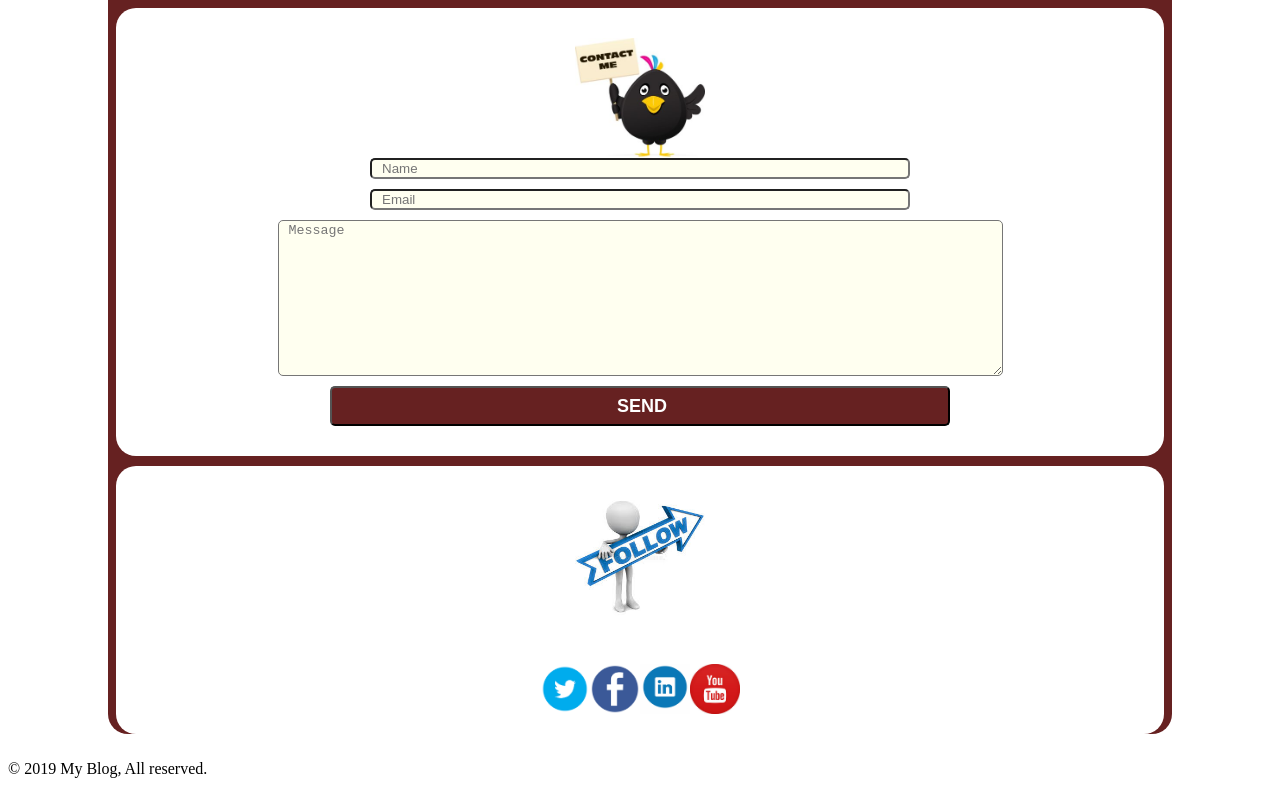
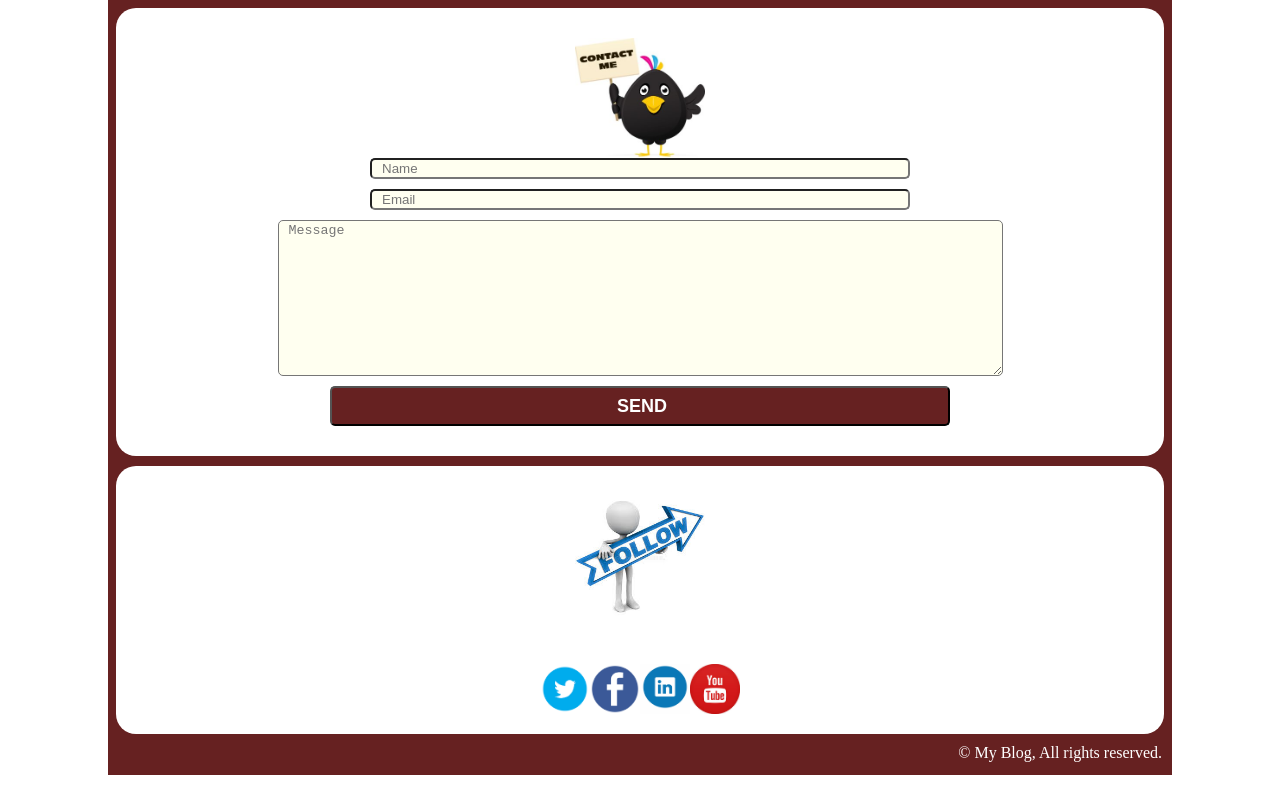
Before and after one commit to Milikrili/Domaci, a plain HTML site: page index.html in a window 1280 px wide. Shown: the part 1970-2764 px from the top of the page. Drawn offline with Linux system fonts and the light colour scheme.

Commit message:
Add files via upload

```diff
--- a/index.html
+++ b/index.html
@@ -144,18 +144,19 @@
 
 
 <div class="inline">
-    <a href="https://twitter.com/" target="blank"><img  src="download.png" alt="twitter"></a>
-    <a href="https://www.facebook.com/" target="blank"><img  src="face.png" alt="facebook"></a>
-   <a href="https://rs.linkedin.com/" target="blank"> <img  src="linked.jpg" alt="ln"></a>
+    <a class="margina" href="https://twitter.com/" target="blank"><img src="download.png" alt="twitter"></a>
+    <a  class="margina" href="https://www.facebook.com/" target="blank"><img  src="face.png" alt="facebook"></a>
+   <a  class="margina" href="https://rs.linkedin.com/" target="blank"> <img  src="linked.jpg" alt="ln"></a>
    <a href="https://www.youtube.com/" target="blank"> <img  src="tube.jpg" alt="youtube"></a>
 </div>
 </div>
-    </div>
 
-        <footer class="footer">
-            <p>© 2019 My Blog, All reserved.</p>
+<footer class="p">
+    <p>© My Blog, All rights reserved.</p>
+</footer>
+</div>
 
-    </footer>
+
 </body>
 
 </html>
--- a/style.css
+++ b/style.css
@@ -2,7 +2,7 @@
     background: rgb(102, 33, 33);
     margin-left: 100px;
     margin-right: 100px;
-    border-radius: 20px;
+    padding-bottom: 1px;
 }
 
 
@@ -226,6 +226,8 @@ progress[value] {
       justify-content: center;
 
 
+
+
    }
       .inline img{
 
@@ -233,8 +235,27 @@ progress[value] {
        height: 50px;
 
 
-}
-.footer p{
-float:left;
-padding-right: 8px;
-}
+   }
+   .p
+   {
+    padding-bottom: 10px;
+    margin-bottom: 20px;
+
+   }
+
+      .p p{
+    float: right;
+    padding-right: 10px;
+    margin: 0;
+    color: white;
+   }
+
+   /*
+   .inline{
+       display: flex;
+       justify-content: space-around;
+
+   }
+    .margina{
+        margin-right: -1000px;
+    }*/
```
